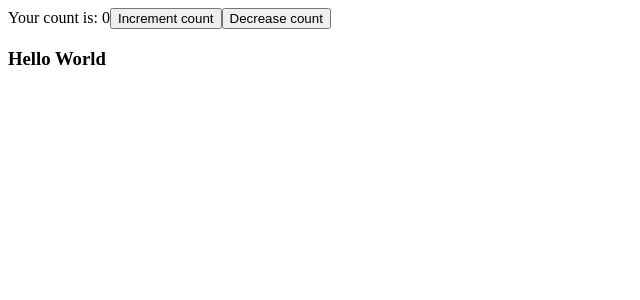
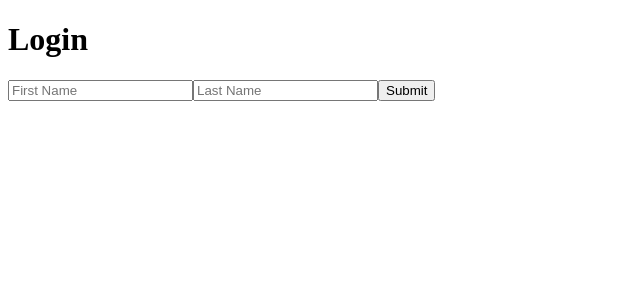
Before and after one commit to Rxjas/react-practice, a React (Create React App) app: page / in a window 1280 px wide. Shown: the top 300 px of the page, without its empty margins (0-640 px from the left). Built offline with nearby package versions, Linux system fonts and the light colour scheme.

Commit message:
Time to mess with forms

```diff
--- a/src/App.js
+++ b/src/App.js
@@ -1,12 +1,27 @@
-import React from 'react';
-import Counter from './counter'
+import React, { Component } from 'react';
 
-function App () {
+class App extends React.Component{
+
+  handleLogin = () => {
+
+  };
+
+  render(){
   return (
     <>
-    <Counter/>
+    <div>
+      <h1>Login</h1>
+
+      <form>
+        <input type='text' placeholder='First Name'></input>
+        <input type='text' placeholder='Last Name'></input>
+        <button onClick={this.handleLogin}>Submit</button>
+      </form>
+
+    </div>
     </>
   )
+}
 };
 
 export default App;
```
